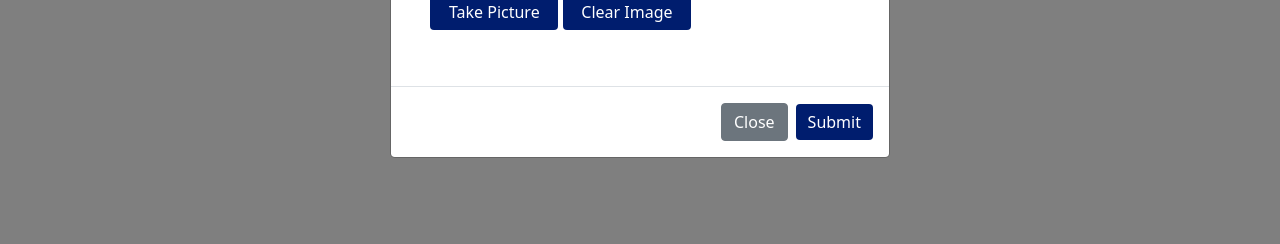
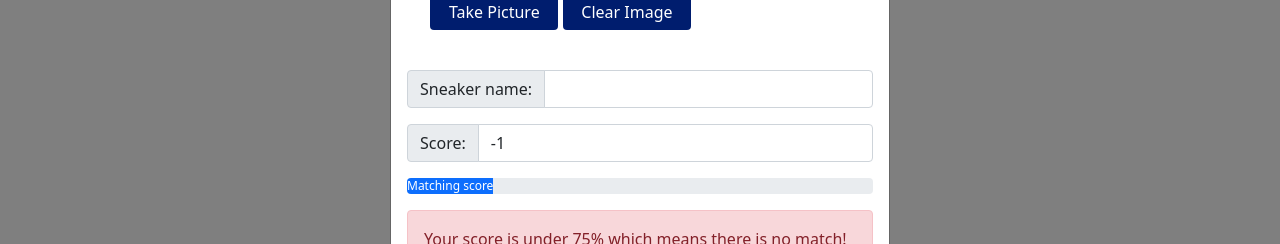
Before and after one commit to z3r0-21/s4-CleanSneakers-PWA, a React (Create React App) app in the folder sneakers-pwa-app/: page / in a window 1280 px wide. Both pictures are taken after a click on the button "Add new sneakers". Shown: the part 555-799 px from the top of the page. Built offline with nearby package versions, Linux system fonts and the light colour scheme; no server answers.

Commit message:
alert fix

```diff
--- a/sneakers-pwa-app/src/components/Form.jsx
+++ b/sneakers-pwa-app/src/components/Form.jsx
@@ -17,7 +17,9 @@ import axios from "axios";
 const baseURL = "https://nameless-shelf-91357.herokuapp.com";
 
   function Form1({ handleModal, showModal }) {
-
+    const [showAlert, setShowAlert] = useState(false);
+    const handleCloseAlert = () => setShowAlert(false);
+    const handleShowAlert = () => setShowAlert(true);
     // todo Plamen: use the apiResponse const to add sneakers. (must)
     // Regardless of the the details being added automatically (Google Vision API) or manually (user filling text field and checkboxes)
     // make sure to use this state to accomodate those details.
@@ -58,6 +60,25 @@ const baseURL = "https://nameless-shelf-91357.herokuapp.com";
             })
      }
 
+     const clearFields = () => {
+      const noDetails = {
+        product: {
+          name: "",
+          productLabels: ["", "", false, false],
+        },
+      };
+
+      setSneakerDetails(noDetails);
+    };
+
+    React.useEffect(() => {
+      if (sneakersDetails.score < 0.75) {
+        handleShowAlert();
+      } else {
+        handleCloseAlert();
+      }
+    });
+
   return (
     <>
       <Modal show={showModal} onHide={handleModal}>
@@ -66,7 +87,80 @@ const baseURL = "https://nameless-shelf-91357.herokuapp.com";
         </Modal.Header>
         <Modal.Body>
         <Camera setParentState={setStateFromChild}/>
-          <div>{sneakersDetails.name}</div>
+        <ListGroup>
+                  <InputGroup className="mb-3">
+                    <InputGroup.Text id="basic-addon1">
+                      Sneaker name:
+                    </InputGroup.Text>
+                    <FormControl
+                      defaultValue={sneakersDetails.name}
+                      aria-describedby="basic-addon1"
+                    />
+                  </InputGroup>
+
+                  <InputGroup className="mb-3">
+                    <InputGroup.Text id="basic-addon1">Score:</InputGroup.Text>
+                    <FormControl
+                      value={sneakersDetails.score}
+                      aria-describedby="basic-addon1"
+                    />
+                  </InputGroup>
+
+                  <p>
+                    {" "}
+                    <ProgressBar
+                      now={sneakersDetails.score * 100}
+                      label="Matching score"
+                    />
+                  </p>
+
+                  <Alert show={showAlert} variant="danger" onClose={() => setShowAlert(false)}>
+      Your score is under 75% which means there is no match!
+       Try again
+    </Alert>
+                  <InputGroup className="mb-3">
+                    <InputGroup.Text id="basic-addon1">
+                      Materials:
+                    </InputGroup.Text>
+                    <FormControl
+                      defaultValue={sneakersDetails.material}
+                      aria-describedby="basic-addon1"
+                    />
+                  </InputGroup>
+
+                  <InputGroup className="mb-3">
+                    <InputGroup.Text id="basic-addon1">Colors:</InputGroup.Text>
+                    <FormControl
+                      defaultValue={sneakersDetails.color}
+                      aria-describedby="basic-addon1"
+                    />
+                  </InputGroup>
+
+                  <InputGroup className="mb-3">
+                    <InputGroup.Text id="basic-addon1">
+                      Suitable:
+                    </InputGroup.Text>
+                    <FormControl
+                      defaultValue={sneakersDetails.name}
+                      aria-describedby="basic-addon1"
+                    />
+                  </InputGroup>
+
+                  <h4>Mark the checkboxes if info is correct</h4>
+                  {sneakersDetails.rain ? (
+                    <div>Suitable for rain</div>
+                  ) : (
+                    <div>Not suitable for rain</div>
+                  )}
+                  <InputGroup.Checkbox aria-label="Checkbox for following text input" />
+                  {sneakersDetails.snow ? (
+                    <div>Suitable for snow</div>
+                  ) : (
+                    <div>Not suitable for snow</div>
+                  )}
+                  <InputGroup.Checkbox aria-label="Checkbox for following text input" />
+                </ListGroup>
+
         </Modal.Body>
         <Modal.Footer>
           <Button variant="secondary" onClick={handleModal}>
```
